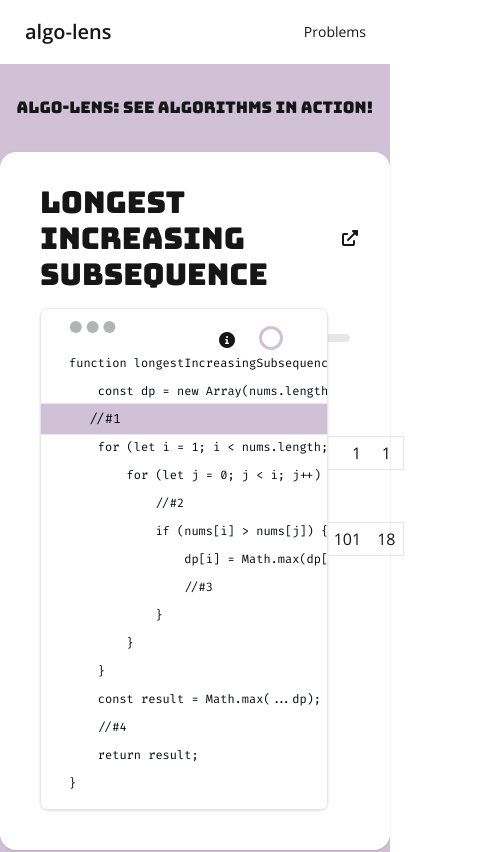
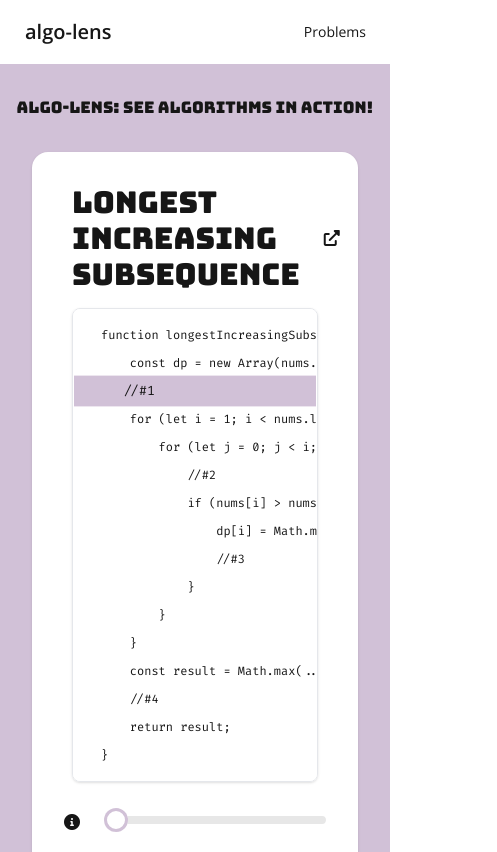
Before and after one commit to jaroslaw-weber/algo-lens, a Next.js app: page / in a window 390 px wide. Shown: the top 852 px of the page, 497 px wide, since content can reach past the window. Built offline with nearby package versions, Linux system fonts and the light colour scheme.

Commit message:
fix issues

```diff
--- a/components/CodePreview.tsx
+++ b/components/CodePreview.tsx
@@ -2,14 +2,14 @@ import React from 'react';
 
 const CodePreview = ({ code, highlightLineIndex }) => {
   return (
-    <pre className="mockup-code bg-base-100 shadow border rounded-lg p-3 text-xs font-code leading-none overflow-auto">
+    <pre className="bg-base-100 shadow border rounded-lg p-3 text-xs font-code leading-none overflow-auto">
       {code.split('\n').map((line, index) => (
-        <div
+        <p
           key={index}
-          className={`px-4 py-2 transition-transform transition-colors duration-100 ${index === highlightLineIndex ? 'bg-primary scale-110' : ''}`}
+          className={`px-4 py-2 transition-all duration-100 bg-base-100  ${index === highlightLineIndex ? 'bg-primary scale-110' : ''}`}
         >
           {line}
-        </div>
+        </p>
       ))}
     </pre>
   );
--- a/components/DisplayState.tsx
+++ b/components/DisplayState.tsx
@@ -26,9 +26,9 @@ const DisplayState = ({ state }) => {
   }
 
   return (
-    <div className="flex flex-col  h-full items-center  justify-start">
-    {/* Render arrays */}
-    <div className=" mb-4 pt-8 flex flex-col gap-4">{arrays}</div>
+    <div className="lg:flex flex-col  h-full items-center  justify-start">
+      {/* Render arrays */}
+      <div className="mb-4 pt-8 flex flex-col gap-4">{arrays}</div>
       {/* Render numbers in a grid layout */}
       <div className=" w-full pt-12">{numbers}</div>
 
--- a/components/ProblemVisualizer.tsx
+++ b/components/ProblemVisualizer.tsx
@@ -41,7 +41,7 @@ const ProblemVisualizer: React.FC<ProblemVisualizerProps<any, any>> = ({
   };
 
   return (
-    <div className="card bg-white mx-auto p my-8 flex-1 shadow">
+    <div className="card bg-white mx-8 my-8 flex-1 shadow">
       <div className="card-body">
         <div className="flex items-center gap-6">
           {" "}
@@ -60,12 +60,12 @@ const ProblemVisualizer: React.FC<ProblemVisualizerProps<any, any>> = ({
             ></i>
           </a>
         </div>
-        <div className="flex flex-row ">
-          <div className="flex-1 p-2  w-1/2">
+        <div className="flex flex-col lg:flex-row ">
+          <div className="flex-1 p-2  lg:w-1/2">
             <CodePreview code={code} highlightLineIndex={line} />
 
           </div>
-          <div className="pl-6 flex-1 w-1/2  p-2 space-y-4">
+          <div className="lg:pl-6 flex-1 lg:w-1/2  lg:p-2 space-y-4">
             <div className="flex items-center gap-6"> <div
               className="tooltip  tooltip-right"
               data-tip="Use slider to see how the code works"
--- a/pages/problem/[id].tsx
+++ b/pages/problem/[id].tsx
@@ -23,7 +23,7 @@ const ProblemPage = () => {
         <title>{problem?.title}</title>
       </Head>
 
-      <main className="min-h-screen flex   lg:mx-12 items-center justify-center">
+      <main className="min-h-screen lg:flex   lg:mx-12 items-center justify-center">
         {problem ? <ProblemVisualizer problem={problem} /> : <p>Loading...</p>}
       </main>
     </div>
--- a/src/problem/list/dp1/houseRobber.ts
+++ b/src/problem/list/dp1/houseRobber.ts
@@ -8,19 +8,13 @@ function rob(houses: HouseRobberInput): ProblemState[] {
   const dp: number[] = new Array(n + 1).fill(0);
   dp[0] = 0;
   s.push({
-    variables: [
-      asArray("nums", nums),
-      asArray("dp", dp),
-    ],
+    variables: [asArray("nums", nums), asArray("dp", dp)],
     breakpoint: 1,
   }); //#1
 
   dp[1] = nums[0];
   s.push({
-    variables: [
-      asArray("nums", nums),
-      asArray("dp", dp),
-    ],
+    variables: [asArray("nums", nums), asArray("dp", dp)],
     breakpoint: 2,
   }); //#2
 
@@ -28,9 +22,14 @@ function rob(houses: HouseRobberInput): ProblemState[] {
     dp[i] = Math.max(dp[i - 1], dp[i - 2] + nums[i - 1]);
     s.push({
       variables: [
-        asArray("nums", nums),
+        asArray("nums", nums,  i - 1),
         asArray("dp", dp, i, i - 1, i - 2),
-        ...asSimpleValue({ i , "dp[i-1]":dp[i-1], "nums[i-1]":nums[i-1], "dp[i-2]":dp[i-2]}),
+        ...asSimpleValue({
+          i,
+          "dp[i-1]": dp[i - 1],
+          "nums[i-1]": nums[i - 1],
+          "dp[i-2]": dp[i - 2],
+        }),
       ],
       breakpoint: 3,
     }); //#3
@@ -77,5 +76,5 @@ export const houseRobberProblem: Problem<HouseRobberInput, ProblemState> = {
   getInput: getInput,
   func: rob,
   id: "house-robber",
-  tested:true
+  tested: true,
 };
```
